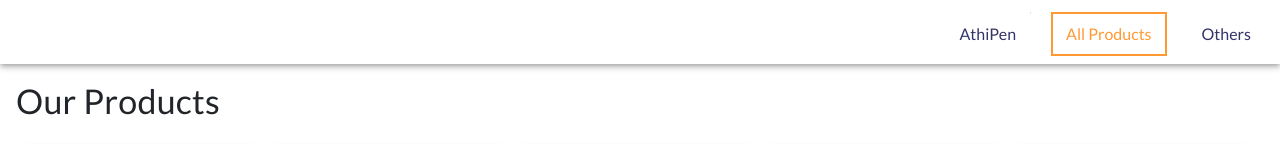
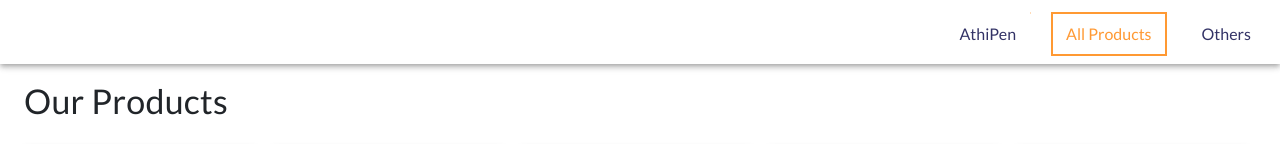
Before and after one commit to Athiiii/AthiPenPage, a React (Create React App) app: page /AllProducts in a window 1280 px wide. Shown: the top 144 px of the page. Built offline with nearby package versions, Linux system fonts and the light colour scheme; grey boxes are pictures that could not be loaded; what @fortawesome/fontawesome would draw is missing.

Commit message:
Update AllProducts.tsx

```diff
--- a/src/components/AllProducts.tsx
+++ b/src/components/AllProducts.tsx
@@ -8,7 +8,7 @@ export class AllProducts extends Component {
     public render(): React.ReactNode {
         return (
             <div className="allrproducts">
-                <Typography variant="h4" >Our Products</Typography>
+                <Typography variant="h4" style={{ marginLeft: "0.5rem" }}>Our Products</Typography>
                 <div className="products">
                     <span className="product">
                         <img src={require("../assets/product1-min.jpg")} alt="Product" />
```
